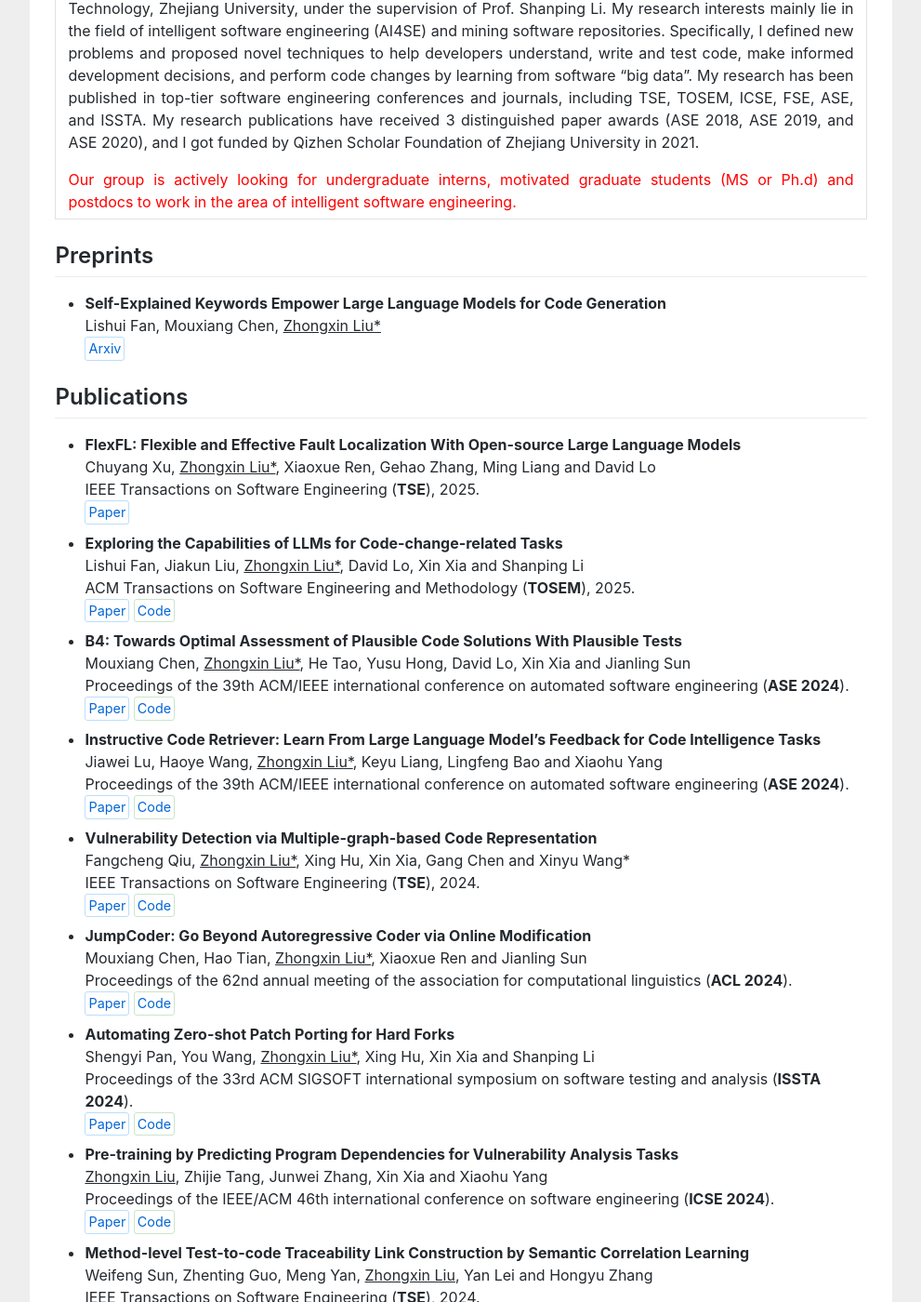
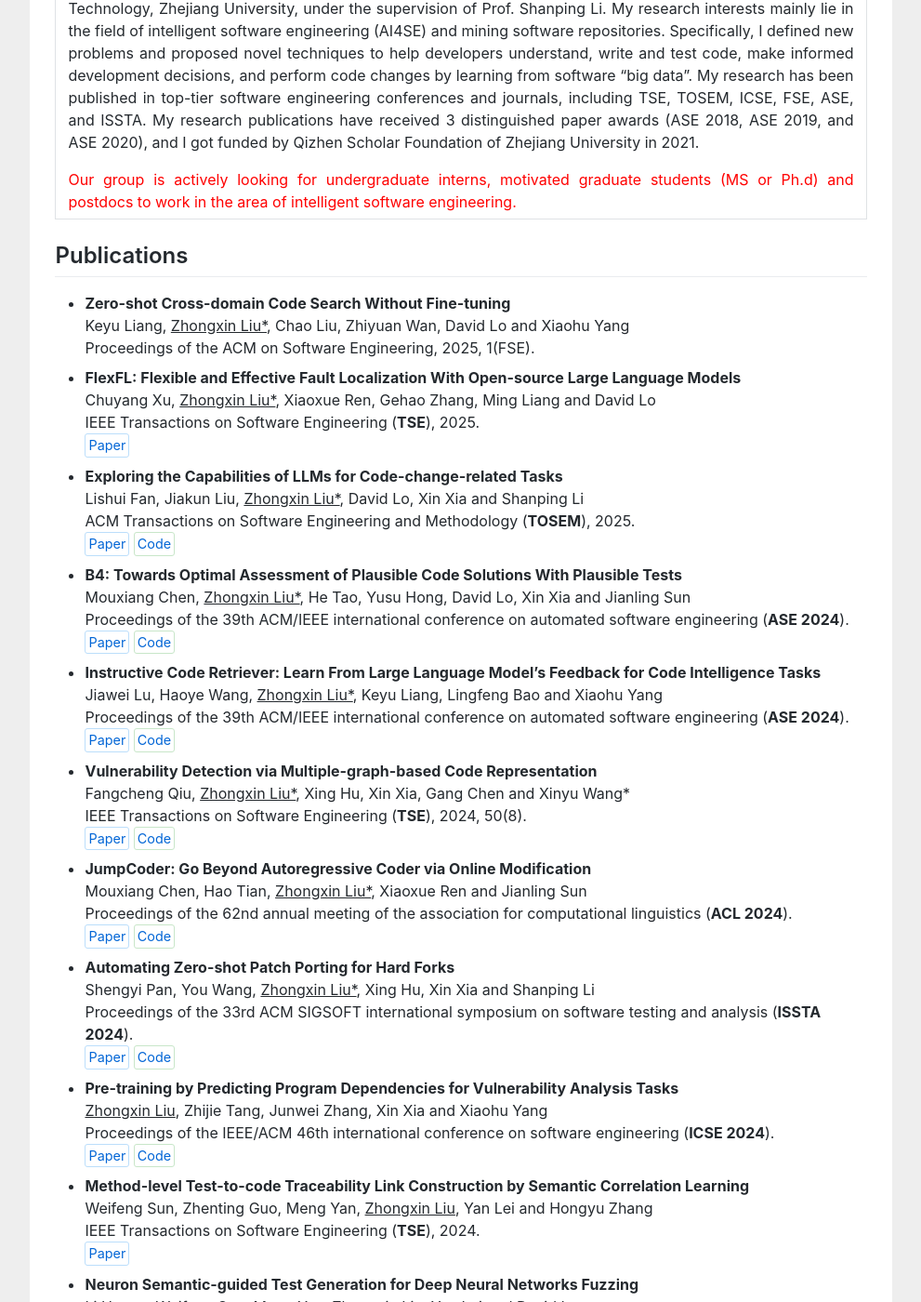
Before and after one commit to zhongxin-liu/zhongxin-liu.github.io, a Jekyll site: the page index.html, which Jekyll copies as it is, in a window 1280 px wide and 1400 px high, scrolled down 470 px. Shown: the whole window at 93% size, without its empty margins (144-1135 px from the left). Built offline with Jekyll 4.4.1, drawn with Linux system fonts in a browser that asks for light colours; some of the changed text lies outside the part shown.

Commit message:
update FSE and scripts

```diff
--- a/index.html
+++ b/index.html
@@ -71,18 +71,14 @@ gtag('config', 'UA-158965281-1');
 				</table>
 
 				<div id="publications">
-
-<h2>Preprints</h2>
+<h2>Publications</h2>
 <ul>
 <li>
-<b>Self-Explained Keywords Empower Large Language Models for Code Generation</b><br>
-Lishui Fan, Mouxiang Chen, <u>Zhongxin Liu*</u><br>
-<a href="https://arxiv.org/abs/2410.15966" target="_blank" class="publication-link paper-link">Arxiv</a><br>
+<b>Zero-shot Cross-domain Code Search Without Fine-tuning</b><br>
+Keyu Liang, <u>Zhongxin Liu*</u>, Chao Liu, Zhiyuan Wan, David Lo and Xiaohu Yang<br>
+Proceedings of the ACM on Software Engineering, 2025, 1(FSE).
+<br>
 </li>
-</ul>
-
-<h2>Publications</h2>
-<ul>
 <li>
 <b>FlexFL: Flexible and Effective Fault Localization With Open-source Large Language Models</b><br>
 Chuyang Xu, <u>Zhongxin Liu*</u>, Xiaoxue Ren, Gehao Zhang, Ming Liang and David Lo<br>
@@ -114,7 +110,7 @@ Proceedings of the 39th ACM/IEEE international conference on automated software
 <li>
 <b>Vulnerability Detection via Multiple-graph-based Code Representation</b><br>
 Fangcheng Qiu, <u>Zhongxin Liu*</u>, Xing Hu, Xin Xia, Gang Chen and Xinyu Wang*<br>
-IEEE Transactions on Software Engineering (<b>TSE</b>), 2024.
+IEEE Transactions on Software Engineering (<b>TSE</b>), 2024, 50(8).
 <br>
 <a href="https://doi.org/10.1109/tse.2024.3427815" target="_blank" class="publication-link paper-link">Paper</a> <a href="https://github.com/Lifeasarain/MGVD" target="_blank" class="publication-link code-link">Code</a><br>
 </li>
@@ -205,14 +201,14 @@ Proceedings of the 38th IEEE/ACM international conference on automated software
 <li>
 <b>Revisiting the Identification of the Co-evolution of Production and Test Code</b><br>
 Weifeng Sun, Meng Yan, <u>Zhongxin Liu</u>, Xin Xia, Yan Lei and David Lo<br>
-ACM Transactions on Software Engineering and Methodology (<b>TOSEM</b>), 2023.
+ACM Transactions on Software Engineering and Methodology (<b>TOSEM</b>), 2023, 32(6).
 <br>
 <a href="https://doi.org/10.1145/3607183" target="_blank" class="publication-link paper-link">Paper</a><br>
 </li>
 <li>
 <b>Vulnerability Detection by Learning From Syntax-based Execution Paths of Code</b><br>
 Junwei Zhang, <u>Zhongxin Liu*</u>, Xing Hu, Xin Xia and Shanping Li<br>
-IEEE Transactions on Software Engineering (<b>TSE</b>), 2023.
+IEEE Transactions on Software Engineering (<b>TSE</b>), 2023, 49(8).
 <br>
 <a href="https://doi.org/10.1109/tse.2023.3286586" target="_blank" class="publication-link paper-link">Paper</a><br>
 </li>
@@ -277,14 +273,14 @@ Proceedings of the 22nd IEEE international conference on software quality, relia
 <li>
 <b>Just-in-time Obsolete Comment Detection and Update</b><br>
 <u>Zhongxin Liu</u>, Xin Xia, David Lo, Meng Yan and Shanping Li<br>
-IEEE Transactions on Software Engineering (<b>TSE</b>), 2021.
+IEEE Transactions on Software Engineering (<b>TSE</b>), 2021, 49(1).
 <br>
 <a href="https://doi.org/10.1109/tse.2021.3138909" target="_blank" class="publication-link paper-link">Paper</a> <a href="https://github.com/Tbabm/CUP2" target="_blank" class="publication-link code-link">Code</a><br>
 </li>
 <li>
 <b>Research Progress of Code Naturalness and Its Application</b><br>
 Zhezhe Chen, Meng Yan, Xin Xia, <u>Zhongxin Liu</u>, Zhou Xu and Yan Lei<br>
-Journal of Software (<b>JoS</b>), 2021.
+Journal of Software (<b>JoS</b>), 2021, 33(8).
 <br>
 <a href="https://doi.org/10.13328/j.cnki.jos.006355" target="_blank" class="publication-link paper-link">Paper</a><br>
 </li>
--- a/scripts/update_pubs.py
+++ b/scripts/update_pubs.py
@@ -70,6 +70,9 @@ def format_venue(item):
         if 'issued' in item and 'date-parts' in item['issued']:
             year = item['issued']['date-parts'][0][0]
             venue_parts.append(str(year))
+
+        if 'issue' in item and 'volume' in item:
+            venue_parts.append(f"{item['volume']}({item['issue']})")  # Added the missing closing curly brace here
 
     return ', '.join(venue_parts)
 
```
Also changed, not shown: other parts of index.html (+5 -5 lines), metadata/pub2.bib (+9 -0 lines).
